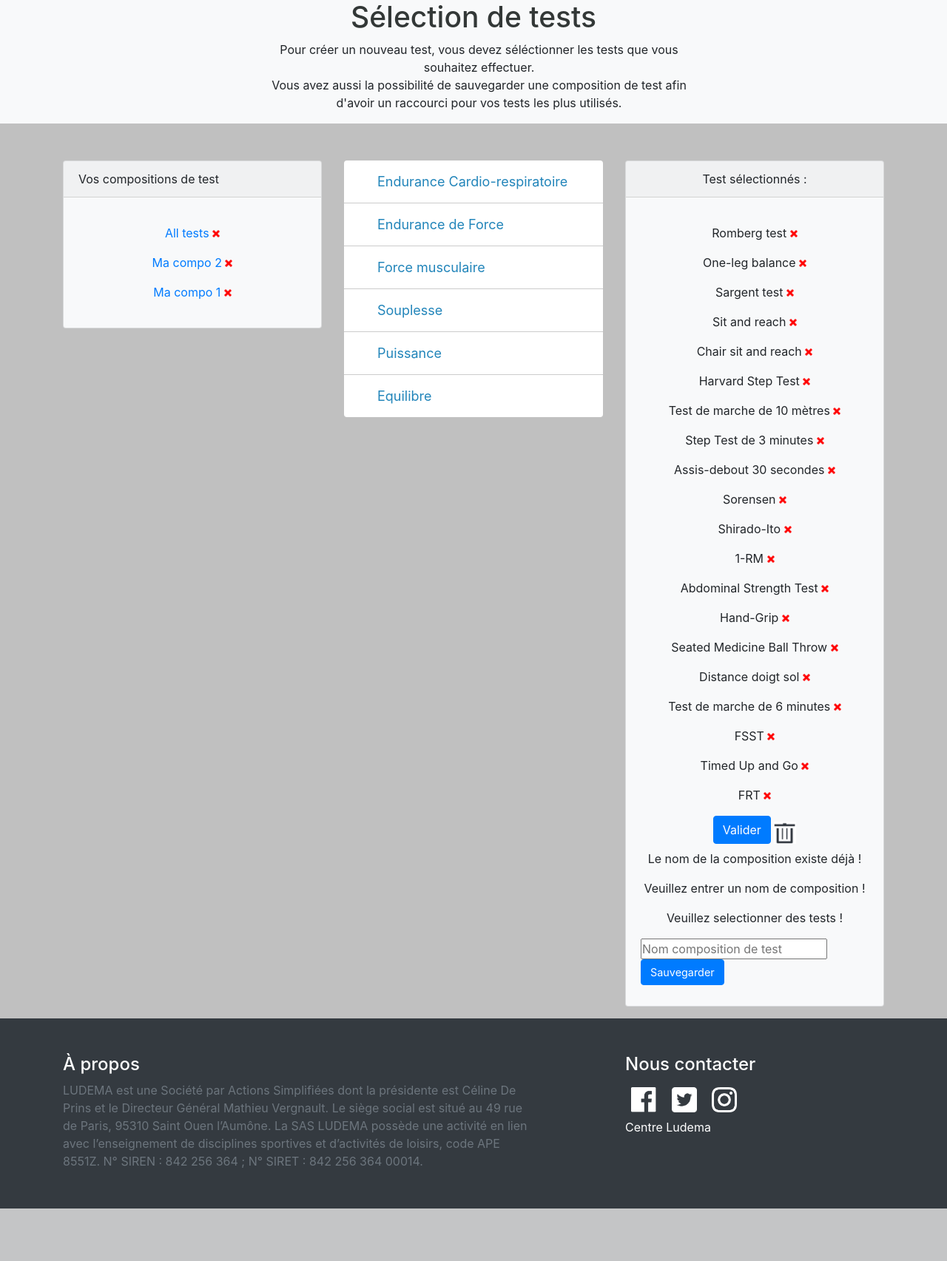
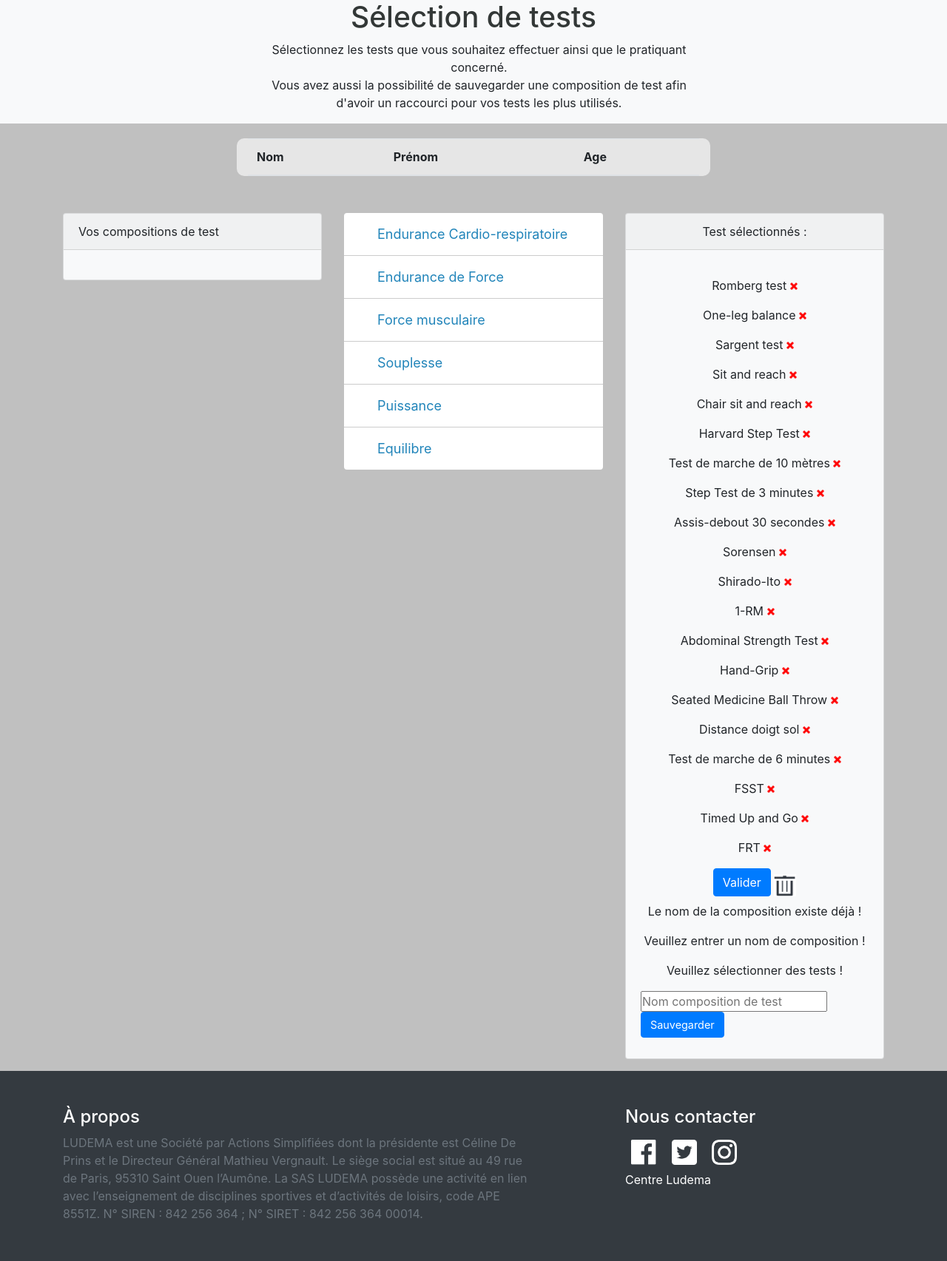
Before and after one commit to groupe1ludema/ludema-pro, a PHP site: the page made by MVC/index.php in a window 1280 px wide; the page is wider, and only the part inside the window is pictured. Shown: the part 104-1809 px from the top of that part at 74% size. Before the commit the page ends 1738 px from the top of that part, so only its background shows below. Run offline with PHP 8.4, Linux system fonts and the light colour scheme; the visitor is signed in with stand-in values (Sample User, id 1); data comes from the database, SQL or seed files in the repository; lists and menus that the app fills with data are empty; some libraries are stand-ins or nearby versions.

Commit message:
THE FINAL PUSH !

```diff
--- a/MVC/Controllers/Controller_connexion.php
+++ b/MVC/Controllers/Controller_connexion.php
@@ -21,12 +21,12 @@ class Controller_connexion extends Controller {
           $this->render("accueil");
         }
         else{
-          $data=array("mdp"=>"Le mot de passe saisie n'est pas valide","msg2"=>"","msg"=>"");
+          $data=array("mdp"=>"Le mot de passe saisi n'est pas valide","msg2"=>"","msg"=>"");
           $this->render("connexion",$data);
         }
       }
       else{
-        $data=array("msg"=>"Le login saisie n'existe pas !","msg2"=>"","mdp"=>"");
+        $data=array("msg"=>"Le login saisi n'existe pas !","msg2"=>"","mdp"=>"");
         $this->render("connexion",$data);
       }
     }
@@ -53,7 +53,7 @@ class Controller_connexion extends Controller {
         $this->render("inscription",$data);
       }
       else if ($tab2["email_exist"]!=0){
-        $data = ["msg" => "L'email saisie existe déjà !","mdp"=>"","msg2"=>""];
+        $data = ["msg" => "L'email saisi existe déjà !","mdp"=>"","msg2"=>""];
         $this->render("inscription",$data);
       }
 
--- a/MVC/Controllers/Controller_genererpdf.php
+++ b/MVC/Controllers/Controller_genererpdf.php
@@ -30,6 +30,9 @@ class Controller_genererpdf extends Controller {
   $pdf->AddPage('P','A4',0);
   $pdf->content($data);
   $pdf->Output();
+  unset($_SESSION['clientChoisi']);
+  $_SESSION['pdfcree'] = true;
+
 
 
 
--- a/MVC/Controllers/Controller_home.php
+++ b/MVC/Controllers/Controller_home.php
@@ -8,6 +8,7 @@ class Controller_home extends Controller {
   public function action_home(){
     $m = Model::get_model();
     $this->render2("accueil");
+    unset($_SESSION['pdfcree']);
   }
 
   public function action_inscription(){
--- a/MVC/Controllers/Controller_listeTest.php
+++ b/MVC/Controllers/Controller_listeTest.php
@@ -11,7 +11,9 @@ class Controller_listeTest extends Controller {
             "listeTest" => $m->get_all_tests(),
             "listeCategory" => $m->get_category(),
             "tab" => $m->choix_test_ajouté(),
-              "nomCompo"=> $m->get_nomComposition()
+            "nomCompo"=> $m->get_nomComposition($_SESSION['login']),
+            "listeClients" => $m->get_my_client()
+
         ];
     $this->render("nouveauTest",$data);
   }
@@ -19,6 +21,8 @@ class Controller_listeTest extends Controller {
   public function action_choixtest(){ //Permet de selectionner les tests séléctionnés par le profesionnel
     $m = Model::get_model();
     if(isset($_GET['categorie']))
+      $tab = $m->existe_testSelectionne($_GET['categorie']);
+    if(isset($tab) &&($tab["nomtest"]!=0))
       $true=$m->ajout_choix_test($_GET["categorie"]);
     else
       $true=[];
@@ -90,5 +94,14 @@ class Controller_listeTest extends Controller {
     $this->action_listeTest();
   }
 
+  public function action_clientChoisi(){
+
+      $_SESSION['clientChoisi']= array('nom'=>$_GET['nom'],'prenom'=>$_GET['prenom'],'age'=>$_GET['age']);
+      $_SESSION['clientChoisi']['idClient']=$_GET['idClient'];
+      $m = Model::get_model();
+      $_SESSION['emailUser'] = $m->get_email($_SESSION['login']);
+      $this->action_default();
+    }
+
 }
 ?>
--- a/MVC/Models/Model.php
+++ b/MVC/Models/Model.php
@@ -125,6 +125,20 @@ class Model {
 		}
 	}
 
+	public function existe_testSelectionne($nomtest){
+		try{
+			$requete = $this->bd->prepare("SELECT EXISTS (SELECT Nom from test where Nom = :nomtest) as nomtest");
+			$requete->bindValue(":nomtest",$nomtest);
+			$requete->execute();
+			return $requete->fetch();
+		}
+		catch (PDOException $e) {
+			die ('Echec get_question erreur n°'. $e->getCode() .':'. $e->getMessage());
+		}
+	}
+
+
+
 	public function get_questions($test){
 		try{
 			$requete = $this->bd->prepare("SELECT * FROM Questions where Test = :test");
@@ -145,7 +159,7 @@ class Model {
 			return $requete->fetchall(PDO::FETCH_ASSOC);
 		}
 		catch (PDOException $e) {
-			die ('Echec get_question erreur n°'. $e->getCode() .':'. $e->getMessage());
+			die ('Echec get_descriptionTest erreur n°'. $e->getCode() .':'. $e->getMessage());
 		}
 	}
 
@@ -159,6 +173,18 @@ class Model {
 		}
 		catch (PDOException $e) {
 			die ('Echec get_detailComposition erreur n°'. $e->getCode() .':'. $e->getMessage());
+		}
+	}
+
+	public function get_email($login){
+		try{
+			$requete = $this->bd->prepare("SELECT email FROM utilisateur where login = :login");
+			$requete->bindValue(":login",$login);
+			$requete->execute();
+			return $requete->fetch(PDO::FETCH_ASSOC);
+		}
+		catch (PDOException $e) {
+			die ('Echec get_email erreur n°'. $e->getCode() .':'. $e->getMessage());
 		}
 	}
 
@@ -201,9 +227,10 @@ class Model {
 		}
 	}
 
-	public function get_nomComposition(){
+	public function get_nomComposition($login){
 	try{
-		$requete = $this->bd->prepare('Select nomComposition FROM Composition');
+		$requete = $this->bd->prepare('Select nomComposition FROM Composition where login = :login');
+		$requete->bindValue(":login",$login);
 		$requete->execute();
 		return $requete->fetchAll(PDO::FETCH_ASSOC);
 	}
--- a/MVC/Utils/HTML2pdf/generepdf.php
+++ b/MVC/Utils/HTML2pdf/generepdf.php
@@ -19,11 +19,9 @@ require('fpdf.php');
             $this->SetLineWidth(0.5);
             // case jaune
             $date=date("d-m-Y");//date actuelle
-
-            $this->MultiCell(94,5,utf8_decode('Date de l\'évaluation : '.$date."\nProfessionnel :".$_SESSION['login']." \nSalle : Petit Dojo \nContact : centre.ludema@gmail.com"),1,'L',false);
+            $this->MultiCell(94,5,utf8_decode('Date de l\'évaluation : '.$date."\nProfessionnel :".$_SESSION['login']." \nContact :" . $_SESSION['emailUser']['email']),1,'L',false);
             $this->Ln(5);
             $this->Image('Utils/HTML2pdf/muscle.png',15,18,-150);
-
             //Espace margin
             $this->Cell(95,5,'',0,0);
             //case mauve
@@ -31,7 +29,7 @@ require('fpdf.php');
             $this->SetFont('Arial','',12);
             $this->SetDrawColor(214, 0, 126  );
             $this->SetLineWidth(0.5);
-            $this->MultiCell(94,5,utf8_decode( "NOM : ESTSOUPLE \nPrénom : Walid \nDate de naissance : 10/12/1957"),1,'L',false);
+            $this->MultiCell(94,5,utf8_decode( "NOM : ".$_SESSION['clientChoisi']['nom'] ." \nPrénom :".$_SESSION['clientChoisi']['prenom'] ." \nAge :".$_SESSION['clientChoisi']['age']),1,'L',false);
             $this->Ln(10);
         }
 
--- a/MVC/Views/view_monCompte.php
+++ b/MVC/Views/view_monCompte.php
@@ -20,7 +20,7 @@
       <div class="col-lg-6 col-sm-6 btn-group ">
             <a href="?controller=mesClients&action=formajouterClient" class="btn bcg my-4"><img class="card-img-top" src="Content/image/ajouter_pratiquant.png" alt="Ajouter pratiquant"></a></div>
       <div class="col-lg-6 col-sm-6 btn-group ">
-          <a href="?controller=mesClients" class="btn bcg my-4"><img class="card-img-top" src="Content/image/planning.png" alt="Consulter planning"></a></div>
+          <a href="#" class="btn bcg my-4"><img class="card-img-top" src="Content/image/planning.png" alt="Consulter planning"></a></div>
     </div>
   </div>
 
--- a/MVC/Views/view_nouveauTest.php
+++ b/MVC/Views/view_nouveauTest.php
@@ -6,11 +6,44 @@ redirection();?>
     <h2 class="title col-lg-12"> Sélection de tests </h2>
   </div>
   <div class="row col-lg-12 offset-md-3 col-md-6 ">
-    <p class="col-lg-6 text-center"> Pour créer un nouveau test, vous devez séléctionner les tests que vous souhaitez effectuer. </br>
+    <p class="col-lg-6 text-center"> Sélectionnez les tests que vous souhaitez effectuer ainsi que le pratiquant concerné. </br>
     Vous avez aussi la possibilité de sauvegarder une composition de test afin d'avoir un raccourci pour vos tests les plus utilisés.</p>
-
   </div>
 </div>
+        <!-- tableau de pratiquants-->
+      <div  class=" offset-lg-3 col-lg-6 formultest">
+        <table class="table table-striped">
+          <thead>
+            <tr>
+              <th scope="col">Nom</th>
+              <th scope="col">Prénom</th>
+              <th scope="col">Age</th>
+            </tr>
+          </thead>
+          <body>
+            <?php foreach($listeClients as $client) : ?>
+
+              <?php  if(isset($_SESSION['clientChoisi'])and $client['idClient']==$_SESSION['clientChoisi']['idClient']) : ?>
+                <tr style="background-color:#F5F5DC;">
+                  <td><?= e($client['nom'])?></a></td>
+                  <td><?= e($client['prenom'])?></td>
+                  <td><?= e($client['age'])?></td>
+                  <td><a href="?controller=listeTest&action=clientChoisi&nom=<?= e($client['nom']) ?>&prenom=<?=  e($client['prenom']) ?>&age=<?=  e($client['age']) ?>&idClient=<?= e($client['idClient']) ?>">Choisir</a></td>
+                </tr>
+              <?php else : ?>
+                <tr>
+                  <td><?= e($client['nom'])?></a></td>
+                  <td><?= e($client['prenom'])?></td>
+                  <td><?= e($client['age'])?></td>
+                  <td><a href="?controller=listeTest&action=clientChoisi&nom=<?= e($client['nom']) ?>&prenom=<?=  e($client['prenom']) ?>&age=<?=  e($client['age']) ?>&idClient=<?= e($client['idClient']) ?>">Choisir</a></td>
+                </tr>
+              <?php endif ?>
+              <?php endforeach ?>
+            </tbody>
+          </table>
+
+      </div>
+
 <div class="container">
   <div class="row justify-content-center arbreETtestselection">
     <div class="col-lg-4 col-md-5 col-sm-8 col-xs-8 col-11">
@@ -66,7 +99,7 @@ redirection();?>
               <?php $_SESSION["CompoVide"] = 0?>
             <?php endif ?>
             <?php if(isset($_SESSION["testVide"]) && $_SESSION["testVide"] == 1) : ?>
-              <center> <p> Veuillez selectionner des tests ! </p> </center>
+              <center> <p> Veuillez sélectionner des tests ! </p> </center>
               <?php $_SESSION["testVide"] = 0?>
             <?php endif ?>
             <form class="login-form mb-2" method = "post" action="?controller=listeTest&action=sauvegarderComposition">
```
Also changed, not shown: MVC/Views/view_appliquerTest.php (+6 -1 lines). Lines whose indentation alone changed are shown as unchanged.
